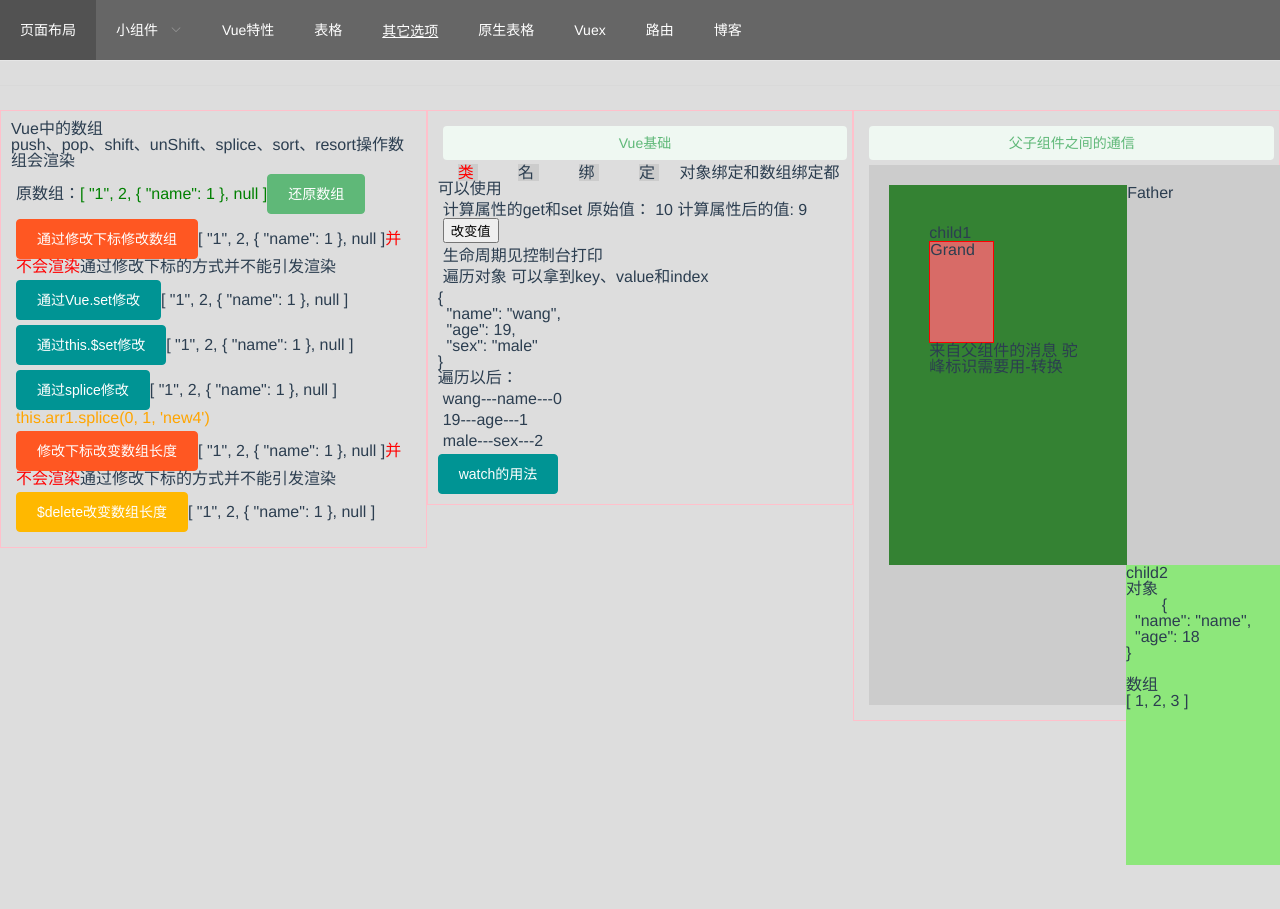
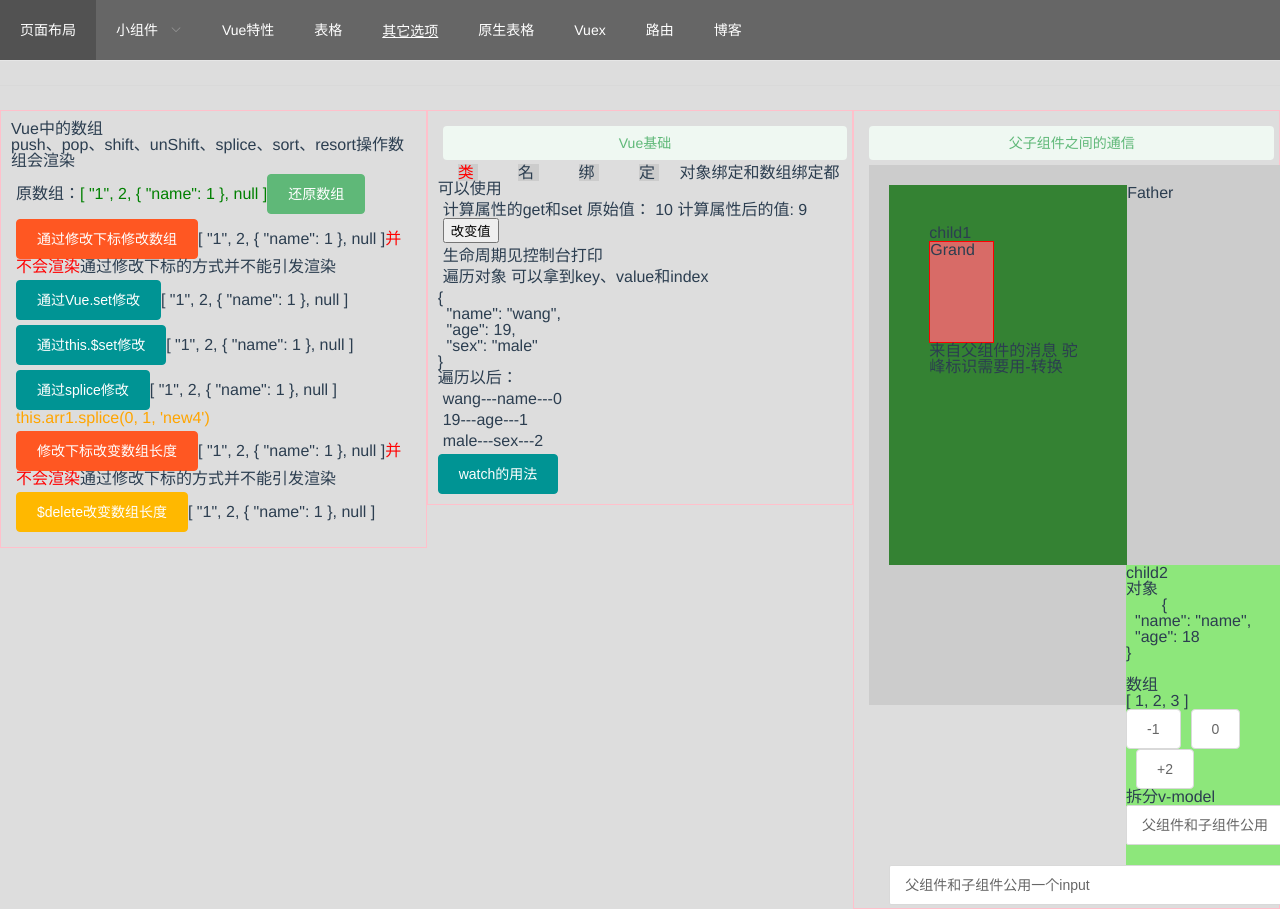
Before and after one commit to graylogo/template, a Vue app: page /#/vuetemp in a window 1280 px wide. Shown: the top 909 px of the page. Before the commit the page ends 865 px from the top, so only its background shows below. Built offline with nearby package versions, Linux system fonts and the light colour scheme; what vue-print-nb would draw is missing.

Commit message:
子组件向父组件传值(使用$emit)

```diff
--- a/src/views/vueTemp/communication/Father.vue
+++ b/src/views/vueTemp/communication/Father.vue
@@ -4,7 +4,8 @@
       Father
       <!-- 驼峰变量  传props的时候需要转为 - 连字符形式 -->
       <child1 :msg="msg" :my-msg="myMsg" />
-      <child2 :obj="obj" :arr="arr" />
+      <child2 :obj="obj" :arr="arr" :num="num" :input-val="inputVal" @sub="sub" @add="add" @inputChange="inputChange" />
+      <el-input :value="inputVal" @input="inputChange" />
     </div>
   </div>
 </template>
@@ -22,14 +23,26 @@ export default {
         name: 'name',
         age: 18
       },
-      arr: [1, 2, 3]
+      arr: [1, 2, 3],
+      num: 0,
+      inputVal: '父组件和子组件公用一个input'
     }
   },
   created() {
 
   },
   methods: {
-
+    add(val) {
+      // 接收$emit发送的参数
+      this.num += val
+    },
+    sub() {
+      this.num--
+    },
+    inputChange(val) {
+      console.log(val)
+      this.inputVal = val
+    }
   }
 }
 </script>
--- a/src/views/vueTemp/communication/child/Child2.vue
+++ b/src/views/vueTemp/communication/child/Child2.vue
@@ -9,6 +9,19 @@
     <div>
       {{ arr }}
     </div>
+    <el-row>
+      <el-button @click="sub">
+        -1
+      </el-button>
+      <el-button>{{ num }}</el-button>
+      <el-button @click="$emit('add',2)">
+        +2
+      </el-button>
+    </el-row>
+    <!-- 拆分v-model -->
+    <!-- <el-input v-model="inputVal" /> -->
+    <div>拆分v-model</div>
+    <el-input :value="inputVal" @input="inputIt" />
   </div>
 </template>
 
@@ -26,6 +39,14 @@ export default {
       default() {
         return []
       }
+    },
+    num: {
+      type: Number,
+      default: 1
+    },
+    inputVal: {
+      type: String,
+      default: ''
     }
   },
   data() {
@@ -37,11 +58,16 @@ export default {
 
   },
   mounted() {
-    console.log(this.props, 'props')
-    console.log(this.obj)
+    // console.log(this.props, 'props')
+    // console.log(this.obj)
   },
   methods: {
-
+    sub() {
+      this.$emit('sub')
+    },
+    inputIt(val) {
+      this.$emit('inputChange', val)
+    }
   }
 }
 </script>
```
